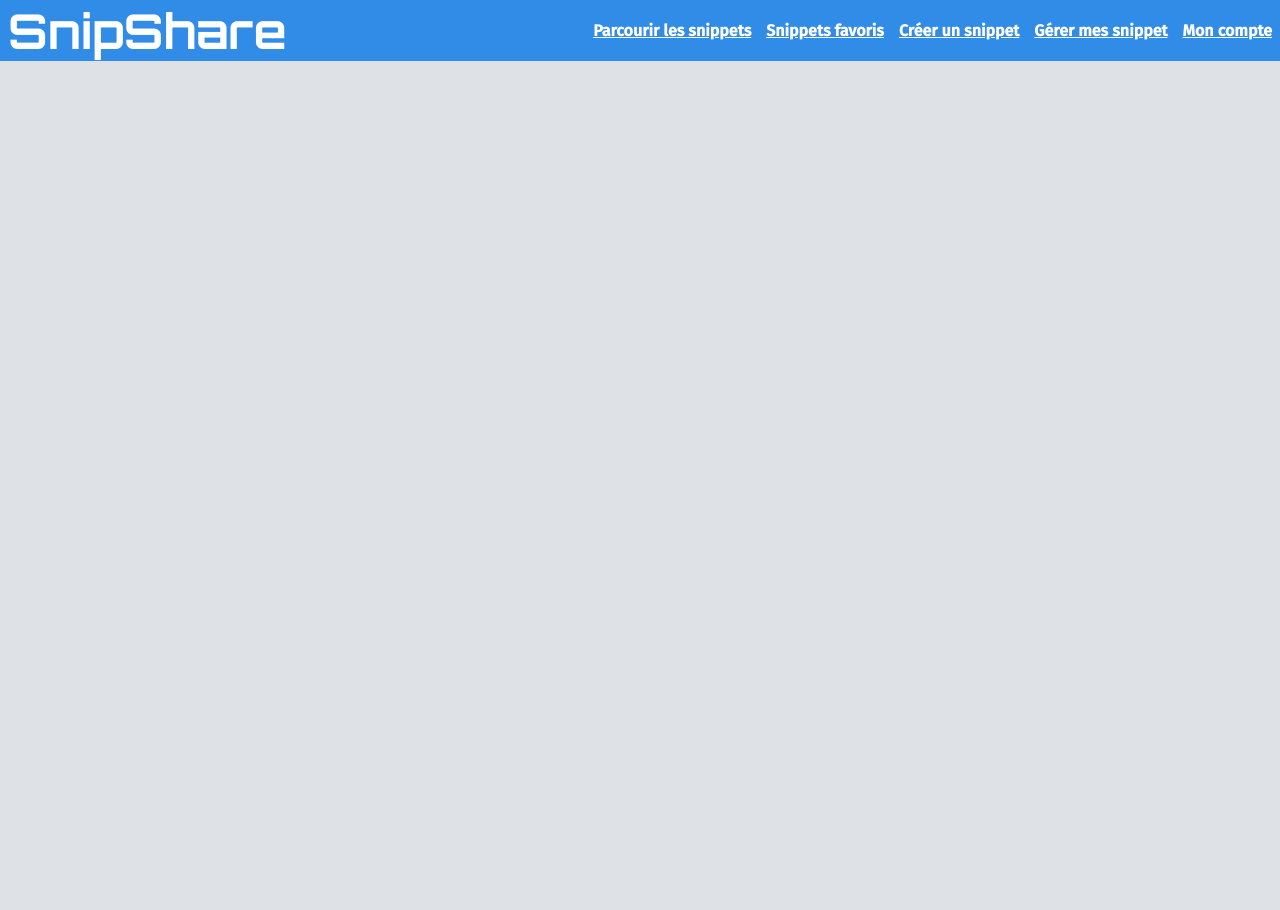
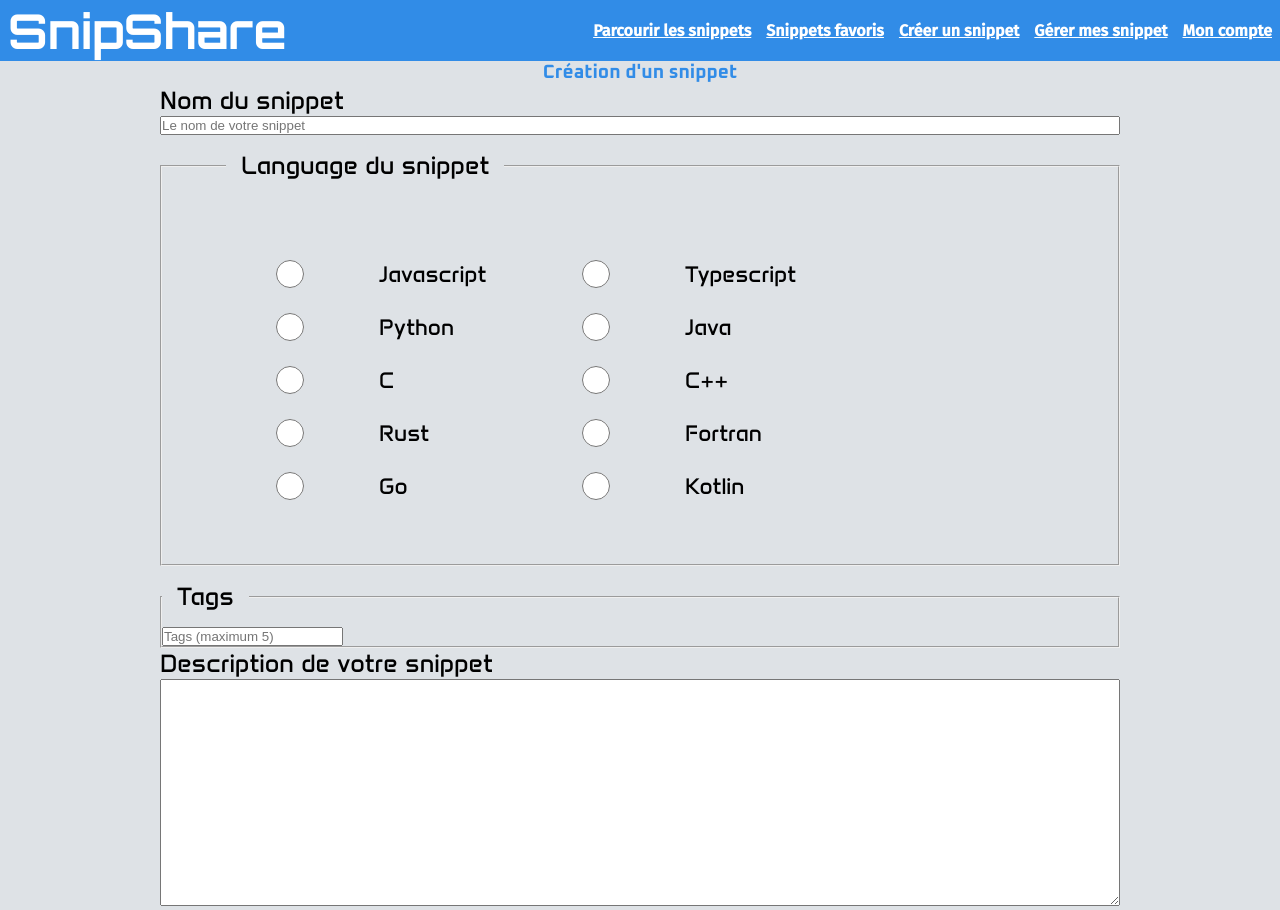
Before and after one commit to Quentindrms/snipShare, a React app in the folder frontend/: page /create-snippet in a window 1280 px wide. Shown: the top 910 px of the page. Before the commit the page ends 800 px from the top, so only its background shows below. Built offline with nearby package versions, Linux system fonts and the light colour scheme; the HTML template or start-up script is replaced by a standard one.

Commit message:
Création de la page createSnippets Modifications du router pour accès aux nouvelles routes Création de composants pour les boutons radios du formulaire Création d'un composant submitBoutton pour le formulaire de création de snippet

```diff
--- a/frontend/src/components/Header/Navbar/NavLinks.tsx
+++ b/frontend/src/components/Header/Navbar/NavLinks.tsx
@@ -5,8 +5,8 @@ export function NavLinks() {
     return (
         <>
             <a href="/browse-snippets" className="navigation-link">Parcourir les snippets</a>
-            <a href="#" className="navigation-link">Snippets favoris</a>
-            <a href="#" className="navigation-link">Créer un snippet</a>
+            <a href="/favorite-snippets" className="navigation-link">Snippets favoris</a>
+            <a href="/create-snippet" className="navigation-link">Créer un snippet</a>
             <a href="#" className="navigation-link">Gérer mes snippet</a>
             <a href="#" className="navigation-link">Mon compte</a>
         </>
--- /dev/null
+++ b/frontend/src/components/SnippetForm/Input/RadioInputLanguage.tsx
@@ -0,0 +1,18 @@
+
+interface RadioInputLanguageProps{
+    labelText: string,
+    inputId: string,
+    value: string,
+}
+
+export function RadioInputLanguage({labelText, inputId, value}:RadioInputLanguageProps) {
+
+    return (
+        <>
+            <input type="radio" id={inputId} name="language" value={value} className="language-name" />
+            <label htmlFor={inputId} className='language-label'>{labelText}</label>
+        </>
+    )
+}
+
+export default RadioInputLanguage;
--- /dev/null
+++ b/frontend/src/components/SnippetForm/Input/SubmitButton.tsx
@@ -0,0 +1,14 @@
+interface SubmitButtonProps{
+    text:string,
+}
+
+export function SubmitButton({text}:SubmitButtonProps){
+
+    return(
+    <>
+    <button type="submit" className='submit-form-button'>{text}</button>
+    </>
+    )
+}
+
+export default SubmitButton;
--- /dev/null
+++ b/frontend/src/components/SnippetForm/SnippetForm.tsx
@@ -0,0 +1,45 @@
+import RadioInputLanguage from './Input/RadioInputLanguage';
+import SubmitButton from './Input/SubmitButton';
+import './snippetForm.css';
+
+export function SnippetForm() {
+
+
+    return (
+        <>
+            <form className="create-snippet-form">
+
+                <label className='snippet-name-label label'> Nom du snippet</label>
+                <input className="inputTitle" id="inputTitle" name="snippetTitle" type="text" placeholder="Le nom de votre snippet">
+                </input>
+
+                <fieldset className="select-language">
+                    <legend className='select-language-legend legend'>Language du snippet</legend>
+                    <RadioInputLanguage labelText='Javascript' inputId='javascript' value='javascript' />
+                    <RadioInputLanguage labelText='Typescript' inputId='typescript' value='typescript' />
+                    <RadioInputLanguage labelText='Python' inputId='python' value='python' />
+                    <RadioInputLanguage labelText='Java' inputId='java' value='java' />
+                    <RadioInputLanguage labelText='C' inputId='c' value='c' />
+                    <RadioInputLanguage labelText='C++' inputId='cpp' value='cpp' />
+                    <RadioInputLanguage labelText='Rust' inputId='rust' value='rust' />
+                    <RadioInputLanguage labelText='Fortran' inputId='fortran' value='fortran' />
+                    <RadioInputLanguage labelText='Go' inputId='go' value='go' />
+                    <RadioInputLanguage labelText='Kotlin' inputId='kotlin' value='kotlin' />
+                </fieldset>
+
+                <fieldset className='select-tag'>
+                    <legend className="select-tag-legend legend">Tags</legend>
+                    <input className='select-tag-input-text' placeholder='Tags (maximum 5)'></input>
+                </fieldset>
+
+                <label className='snippet-details-label label'>Description de votre snippet</label>
+                <textarea className="snippet-input-details" name="details" rows={15} cols={2}></textarea>
+                <label className='snippet-input-code label'>Code de votre snippet</label>
+                <textarea className="snippet-input-code" name="details" rows={15} cols={2}></textarea>
+                    <SubmitButton text='Postez votre snippet' />
+            </form>
+        </>
+    )
+}
+
+export default SnippetForm;
--- /dev/null
+++ b/frontend/src/components/SnippetForm/snippetForm.css
@@ -0,0 +1,35 @@
+.create-snippet-form{
+    display: flex;
+    flex-direction: column;
+    width: 75vw;
+    padding-left: 12.5vw;
+    padding-right: 12.5vw;
+}
+
+.label{
+    font-family: var(--font-anta);
+    font-size: 25px;
+}
+
+.legend{
+    font-family: var(--font-anta);
+    font-size: 25px;
+    padding: 15px;
+}
+
+.select-language{
+    display: grid;
+    grid-template-columns: repeat(4, 10vw);
+    gap: 25px;
+    padding: 5vw;
+}
+
+.language-label{
+    font-family: var(--font-anta);
+    font-size: 22.5px;
+}
+
+.submit-form-button{
+    width: 25vw;
+    justify-self: center;
+}
--- a/frontend/src/main.tsx
+++ b/frontend/src/main.tsx
@@ -6,6 +6,8 @@ import Header from './components/Header/Header'
 import Homepage from './views/Homepage'
 import BrowseSnippets from './views/BrowseSnippets'
 import SnippetDetails from './views/SnippetDetails'
+import FavoriteSnippets from './views/FavoriteSnippets'
+import CreateSnippets from './views/CreateSnippet'
 
 createRoot(document.getElementById('root')!).render(
   <StrictMode>
@@ -14,6 +16,8 @@ createRoot(document.getElementById('root')!).render(
       <Routes>
         <Route path="/" element={<Homepage />} />
         <Route path="/browse-snippets" element={<BrowseSnippets />} />
+        <Route path="/favorite-snippets" element={<FavoriteSnippets />} />
+        <Route path="/create-snippet" element={<CreateSnippets />} />
         <Route path="/snippet-details" element={<SnippetDetails />} />
       </Routes>
     </BrowserRouter>
--- /dev/null
+++ b/frontend/src/views/CreateSnippet.tsx
@@ -0,0 +1,15 @@
+import SnippetForm from "../components/SnippetForm/SnippetForm";
+import Title2 from "../components/Titles/Title-2";
+
+export function CreateSnippets(){
+
+
+    return(
+        <>
+            <Title2 center={true} text="Création d'un snippet" />
+            <SnippetForm />
+        </>
+    )
+}
+
+export default CreateSnippets;
--- /dev/null
+++ b/frontend/src/views/FavoriteSnippets.tsx
@@ -0,0 +1,13 @@
+import Title2 from "../components/Titles/Title-2";
+
+export function FavoriteSnippets(){
+
+
+    return(
+        <>
+            <Title2 center={true} text="Vos snippets favoris" />
+        </>
+    )
+}
+
+export default FavoriteSnippets;
```
